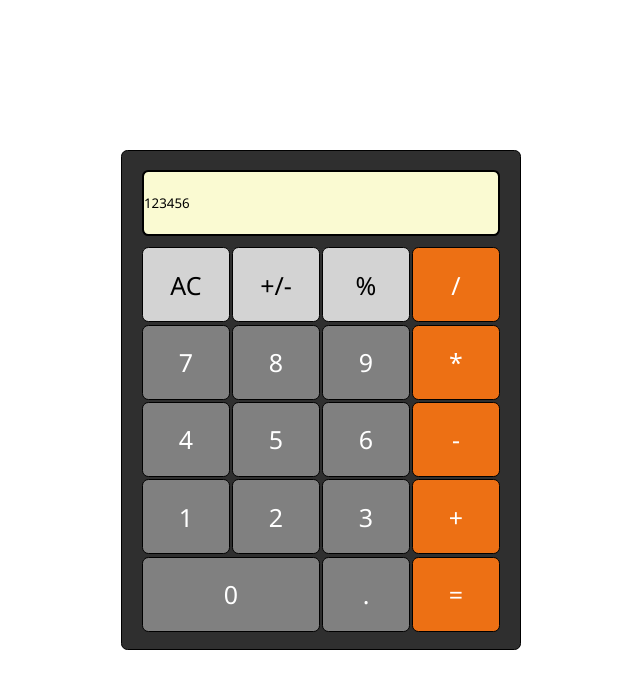
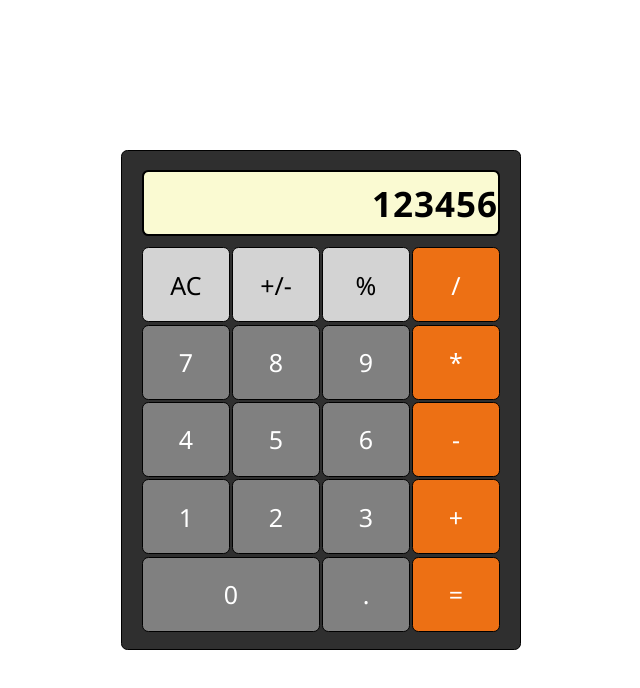
Before and after one commit to EyeIgnite/Calculator-TOP, a plain HTML site: page index.html in a window 1280 px wide. Shown: the whole page, without its empty margins (319-959 px from the left). Drawn offline with Linux system fonts and the light colour scheme.

Commit message:
position dummy values and increase font size + weight

```diff
--- a/styles.css
+++ b/styles.css
@@ -41,6 +41,10 @@ input {
   width: 90%;
   background-color: lightgoldenrodyellow;
   border-radius: .4rem;
+  text-align: right;
+  font-size: 35px;
+  font-weight: bold;
+  letter-spacing: 1px;
 }
 
 .buttons {
```
